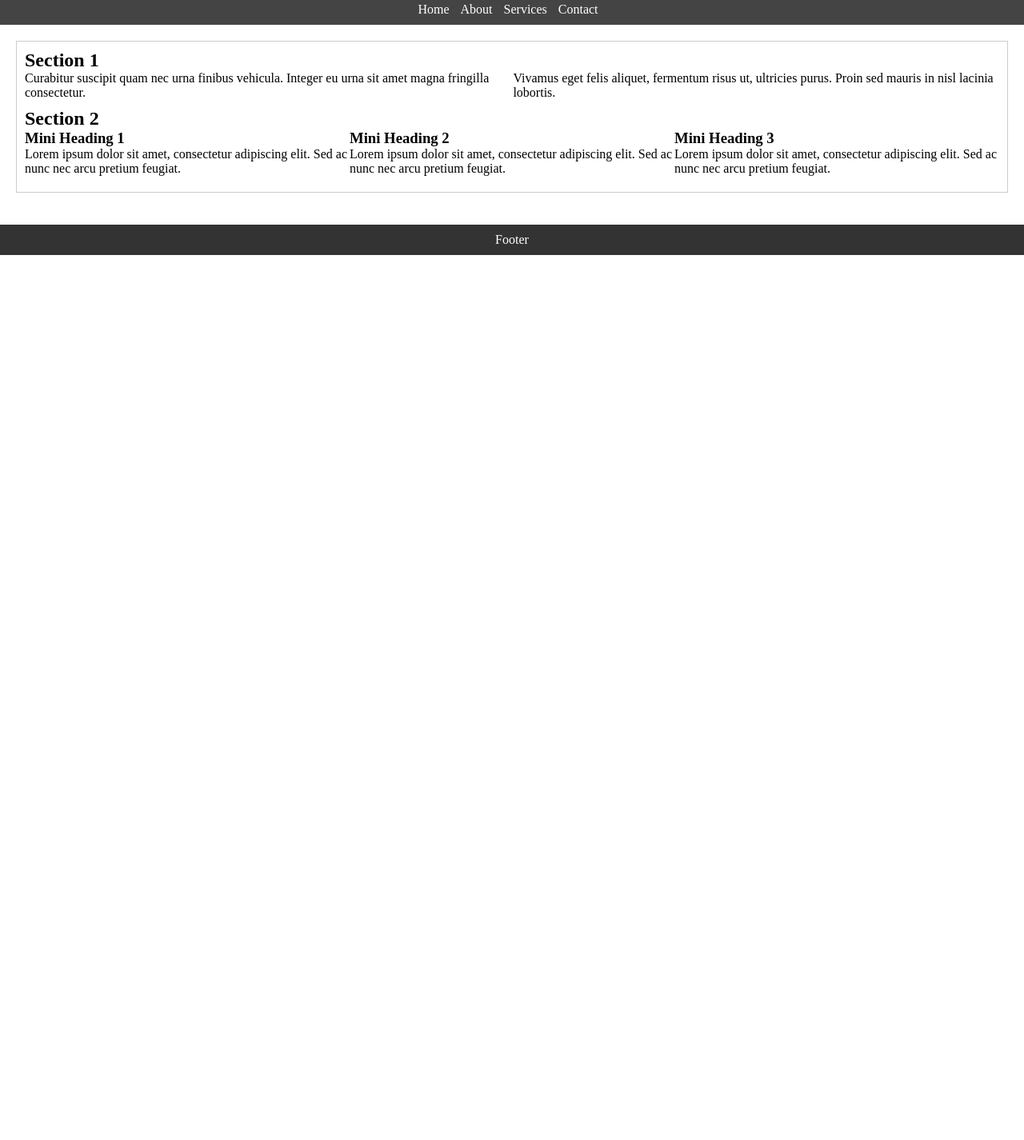
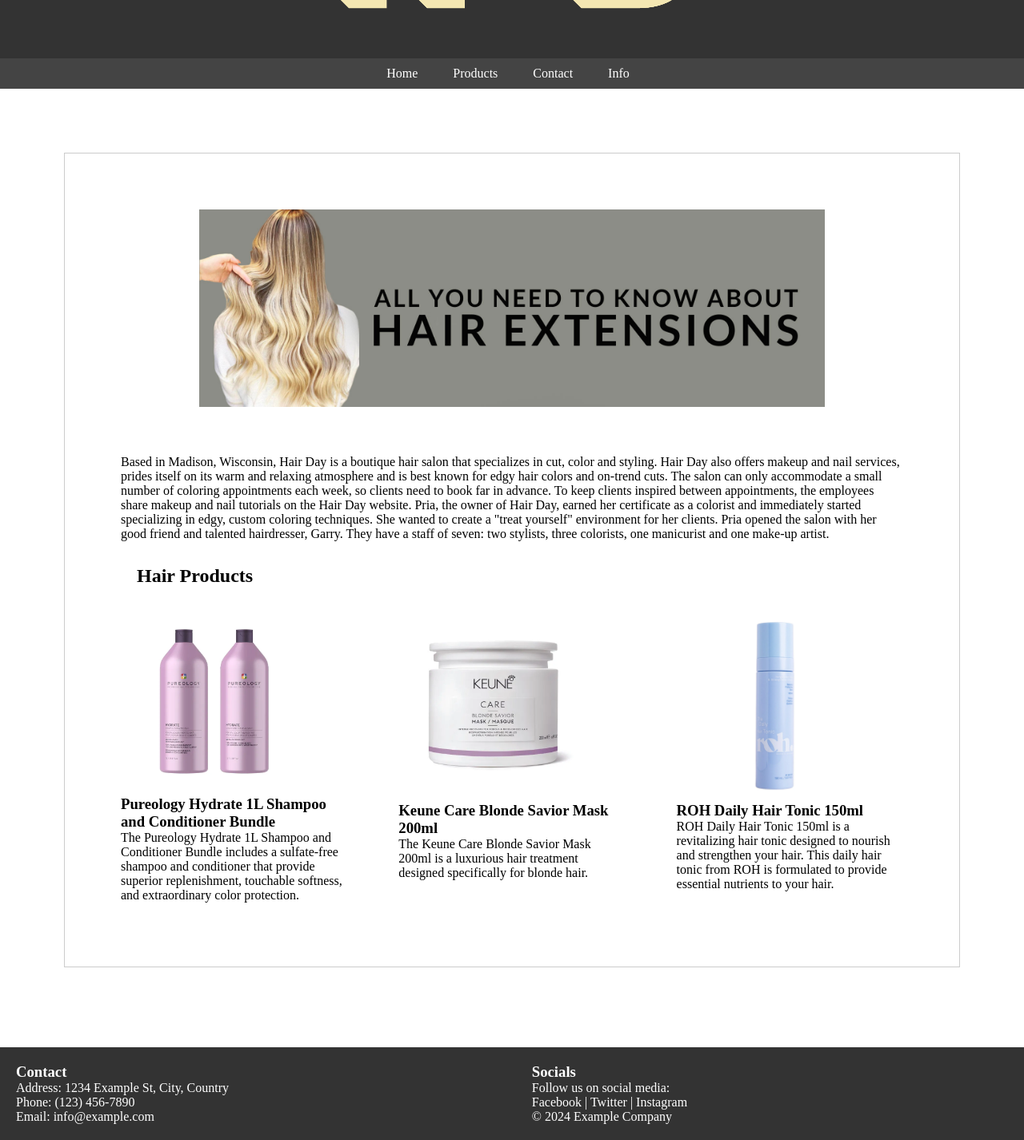
Before and after one commit to suleman-dawood/Meta-Portfolio, a plain HTML site: page index.html in a window 1280 px wide. Shown: the part 349-1775 px from the top of the page at 80% size. Before the commit the page ends 800 px from the top, so only its background shows below. Drawn offline with Linux system fonts and the light colour scheme.

Commit message:
Added landing page for task 1

```diff
--- a/index.html
+++ b/index.html
@@ -14,32 +14,49 @@
     <nav class="navbar">
         <ul>
             <li><a href="#">Home</a></li>
-            <li><a href="#">About</a></li>
-            <li><a href="#">Services</a></li>
+            <li><a href="#">Products</a></li>
             <li><a href="#">Contact</a></li>
+            <li><a href="#">Info</a></li>
         </ul>
     </nav>
 
     <main>
         <section class="content">
-            <h2>Section 1</h2>
+            <img id="banner"  src="banner.png" alt="banner">
             <div class="row">
-                <p>Curabitur suscipit quam nec urna finibus vehicula. Integer eu urna sit amet magna fringilla consectetur.</p>
-                <p>Vivamus eget felis aliquet, fermentum risus ut, ultricies purus. Proin sed mauris in nisl lacinia lobortis.</p>
+                <p>Based in Madison, Wisconsin, Hair Day is a boutique hair salon that specializes in cut,
+                     color and styling. Hair Day also offers makeup and nail services, prides itself on its
+                      warm and relaxing atmosphere and is best known for edgy hair colors and on-trend cuts.
+                       The salon can only accommodate a small number of coloring appointments each week, so
+                        clients need to book far in advance. To keep clients inspired between appointments,
+                         the employees share makeup and nail tutorials on the Hair Day website. Pria, the
+                          owner of Hair Day, earned her certificate as a colorist and immediately started
+                           specializing in edgy, custom coloring techniques. She wanted to create a "treat
+                            yourself" environment for her clients. Pria opened the salon with her good friend
+                             and talented hairdresser, Garry. They have a staff of seven: two stylists, three
+                              colorists, one manicurist and one make-up artist.</p>
             </div>
-            <h2>Section 2</h2>
+            <h2>Hair Products</h2>
             <div class="row">
                 <div>
-                    <h3>Mini Heading 1</h3>
-                    <p>Lorem ipsum dolor sit amet, consectetur adipiscing elit. Sed ac nunc nec arcu pretium feugiat.</p>
+                    <img src="img1.png" alt="Poreology">
+                    <h3>Pureology Hydrate 1L Shampoo and Conditioner Bundle</h3>
+                    <p>The Pureology Hydrate 1L Shampoo and Conditioner Bundle includes a sulfate-free
+                         shampoo and conditioner that provide superior replenishment, touchable softness,
+                          and extraordinary color protection.</p>
                 </div>
                 <div>
-                    <h3>Mini Heading 2</h3>
-                    <p>Lorem ipsum dolor sit amet, consectetur adipiscing elit. Sed ac nunc nec arcu pretium feugiat.</p>
+                    <img src="img2.png" alt="Keune">
+                    <h3>Keune Care Blonde Savior Mask 200ml</h3>
+                    <p>The Keune Care Blonde Savior Mask 200ml is a luxurious hair treatment designed
+                         specifically for blonde hair.</p>
                 </div>
                 <div>
-                    <h3>Mini Heading 3</h3>
-                    <p>Lorem ipsum dolor sit amet, consectetur adipiscing elit. Sed ac nunc nec arcu pretium feugiat.</p>
+                    <img src="img3.png" alt="ROH">
+                    <h3>ROH Daily Hair Tonic 150ml</h3>
+                    <p>ROH Daily Hair Tonic 150ml is a revitalizing hair tonic designed to nourish and
+                         strengthen your hair. This daily hair tonic from ROH is formulated to provide
+                          essential nutrients to your hair.</p>
                 </div>
             </div>
 
@@ -47,7 +64,18 @@
     </main>
 
     <footer>
-        <p>Footer</p>
+        <div class="footer-section">
+            <h3>Contact</h3>
+            <p>Address: 1234 Example St, City, Country</p>
+            <p>Phone: (123) 456-7890</p>
+            <p>Email: info@example.com</p>
+        </div>
+        <div class="footer-section">
+            <h3>Socials</h3>
+            <p>Follow us on social media:</p>
+            <p>Facebook | Twitter | Instagram</p>
+            <p>&copy; 2024 Example Company</p>
+        </div>
     </footer>
 </body>
 </html>
--- a/styles.css
+++ b/styles.css
@@ -7,14 +7,16 @@
 header {
     background-color: #333;
     color: white;
-    padding: 10px;
+    padding: 50px;
     text-align: center;
+    height: auto;
 }
 
 .navbar {
     background-color: #444;
     padding: 10px;
     text-align: center;
+    word-spacing: 30px;
 }
 
 .navbar ul {
@@ -37,12 +39,20 @@
 }
 
 main {
-    padding: 20px;
+    padding: 80px;
+}
+
+#banner {
+    display: block;
+    margin: 0 auto;
+    max-width: 80%;
+    height: auto;
+    padding-bottom: 60px;
 }
 
 .content {
     border: 1px solid #ccc;
-    padding: 10px;
+    padding: 70px;
     margin-bottom: 20px;
 }
 
@@ -52,14 +62,34 @@
     margin-bottom: 10px;
 }
 
+h2 {
+    padding: 20px;
+}
+
 .row input[type="text"] {
-    padding: 5px;
+    padding: 20px;
     width: calc(33.33% - 10px);
 }
 
+.row div {
+    width: calc(30% - 10px);
+}
+.row img {
+    width: calc(90% - 10px);
+}
+
 footer {
+    display: flex;
+    justify-content: space-between;
+    padding: 20px;
     background-color: #333;
     color: white;
-    padding: 10px;
-    text-align: center;
 }
+
+.footer-section {
+    width: 48%;
+}
+
+.footer-section h3 {
+    margin-top: 0;
+}
```
Also changed, not shown: 4e444fed-c1fa-42a2-8bf8-caa385ed507f_PLPH_Desktop_Haircare.avif (added), banner.png (added), img1.png (added), img2.png (added), img3.png (added).
